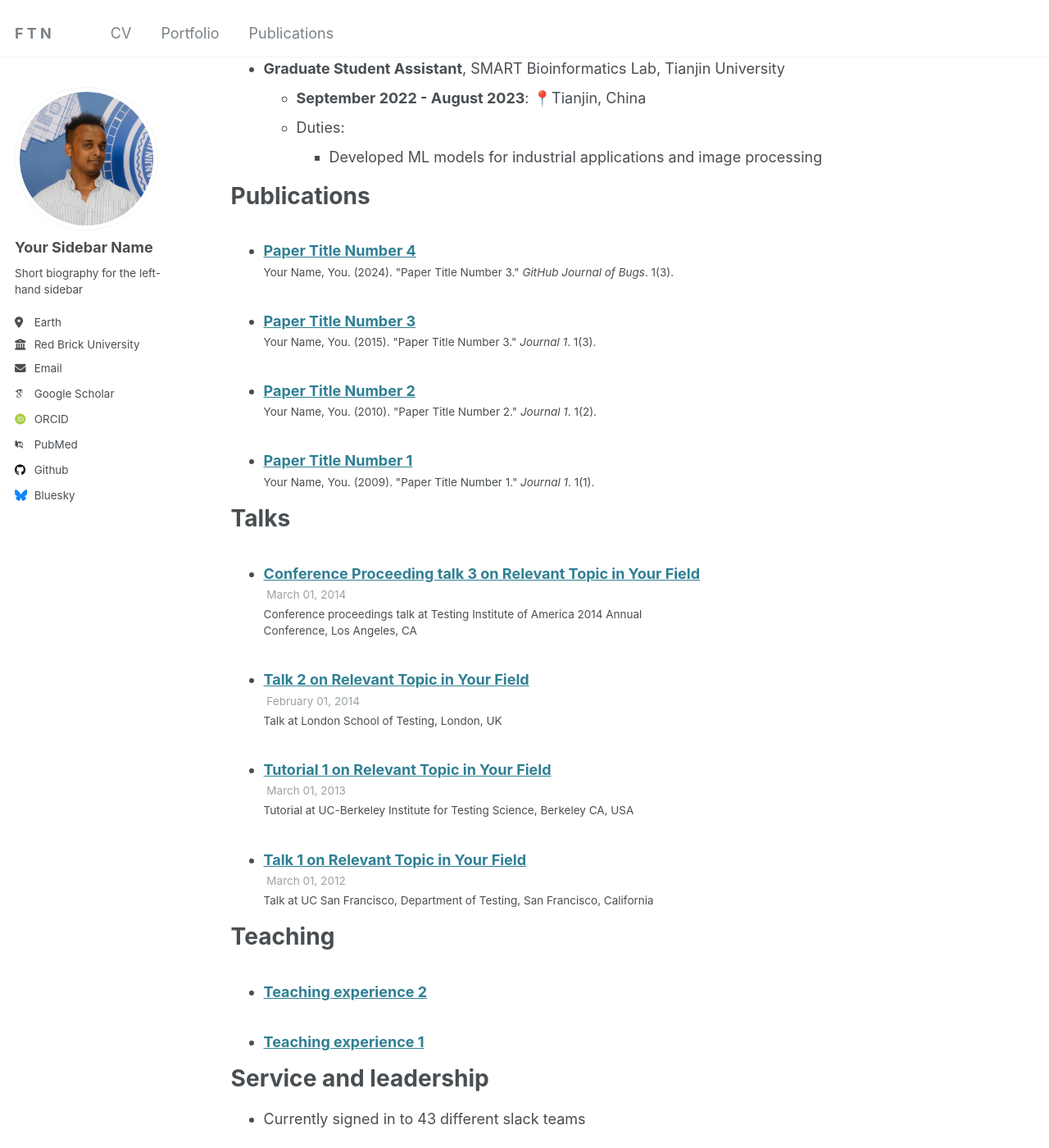
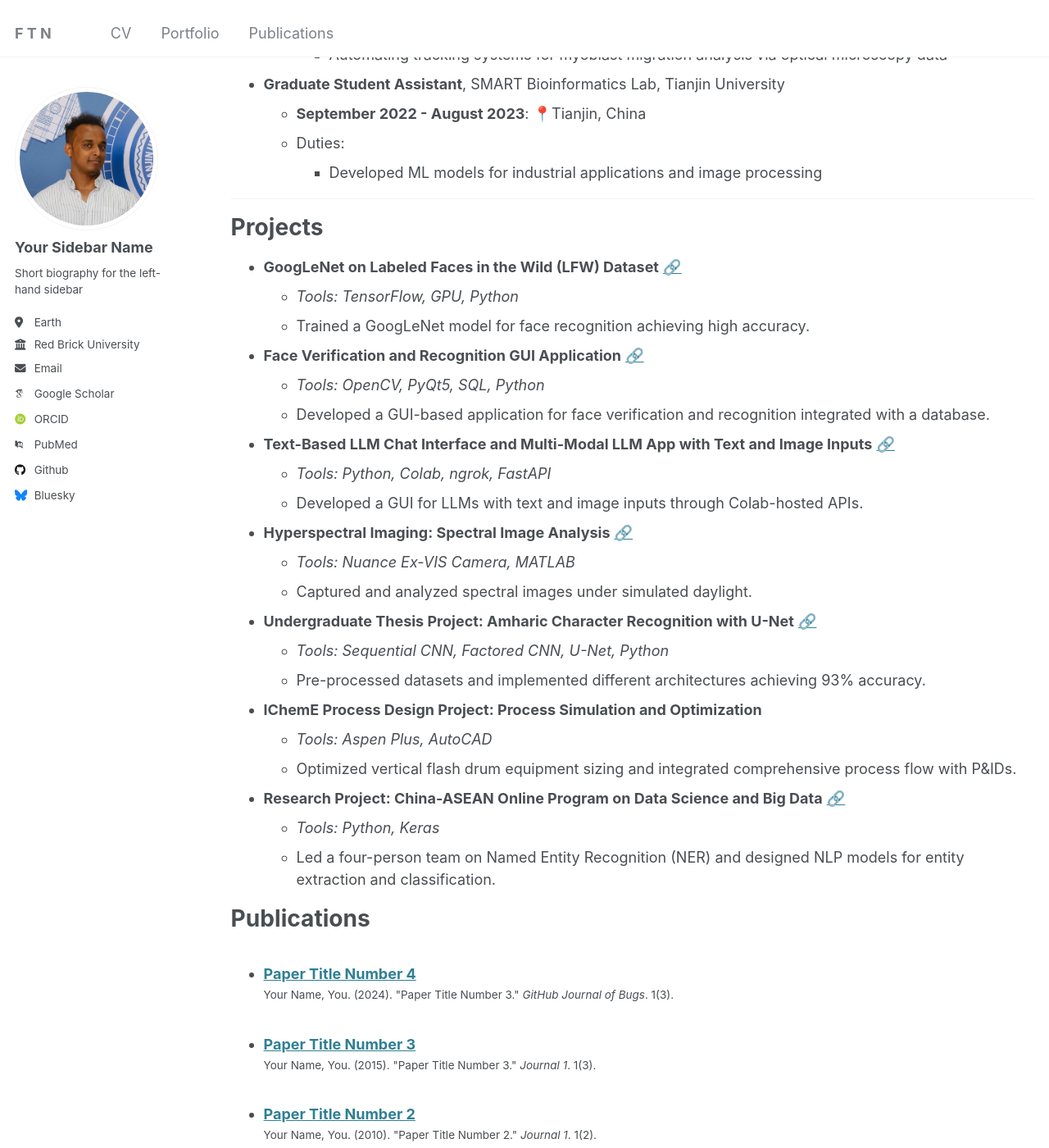
Before and after one commit to PHYRA47/phyra47.github.io, a Jekyll site: the page built from _pages/cv.md, in a window 1280 px wide and 1400 px high, scrolled down 961 px. Shown: the whole window at 82% size. Built offline with Jekyll 4.4.1, drawn with Linux system fonts in a browser that asks for light colours; emoji names are drawn with the system emoji font; some web fonts are replaced.

Commit message:
Revise CV page to add projects section and detail various projects with tools and descriptions

```diff
--- a/_pages/cv.md
+++ b/_pages/cv.md
@@ -29,6 +29,8 @@ Education
   * **June 2022**: University of the People (Online)
   * GPA: 3.59/4.00
 
+---
+
 Work Experience
 ======
 * **Master Thesis Researcher**, Sony Europe R&D, Stuttgart Laboratory 1 (SL1)
@@ -48,6 +50,38 @@ Work Experience
   * **September 2022 - August 2023**: 📍Tianjin, China
   * Duties:
     * Developed ML models for industrial applications and image processing
+
+---
+
+Projects
+======
+* **GoogLeNet on Labeled Faces in the Wild (LFW) Dataset** [:link:](https://github.com/PHYRA47/Computer-Vision/tree/main)
+  * *Tools: TensorFlow, GPU, Python*
+  * Trained a GoogLeNet model for face recognition achieving high accuracy.
+
+* **Face Verification and Recognition GUI Application** [:link:](https://github.com/your-username/face-verification)
+  * *Tools: OpenCV, PyQt5, SQL, Python*
+  * Developed a GUI-based application for face verification and recognition integrated with a database.
+
+* **Text-Based LLM Chat Interface and Multi-Modal LLM App with Text and Image Inputs** [:link:](https://github.com/your-username/multi-modal-llm-app)
+  * *Tools: Python, Colab, ngrok, FastAPI*
+  * Developed a GUI for LLMs with text and image inputs through Colab-hosted APIs.
+
+* **Hyperspectral Imaging: Spectral Image Analysis** [:link:](https://github.com/PHYRA47/Photonics-Laboratory/tree/main/3-spectral-imaging)
+  * *Tools: Nuance Ex-VIS Camera, MATLAB*
+  * Captured and analyzed spectral images under simulated daylight.
+
+* **Undergraduate Thesis Project: Amharic Character Recognition with U-Net** [:link:](https://github.com/PHYRA47/Amharic-Character-Recognition-Based-on-UNet)
+  * *Tools: Sequential CNN, Factored CNN, U-Net, Python*
+  * Pre-processed datasets and implemented different architectures achieving 93% accuracy.
+
+* **IChemE Process Design Project: Process Simulation and Optimization**
+  * *Tools: Aspen Plus, AutoCAD*
+  * Optimized vertical flash drum equipment sizing and integrated comprehensive process flow with P&IDs.
+
+* **Research Project: China-ASEAN Online Program on Data Science and Big Data** [:link:](https://github.com/PHYRA47/NER-task-in-NLP)
+  * *Tools: Python, Keras*
+  * Led a four-person team on Named Entity Recognition (NER) and designed NLP models for entity extraction and classification.
 
 Publications
 ======
```
